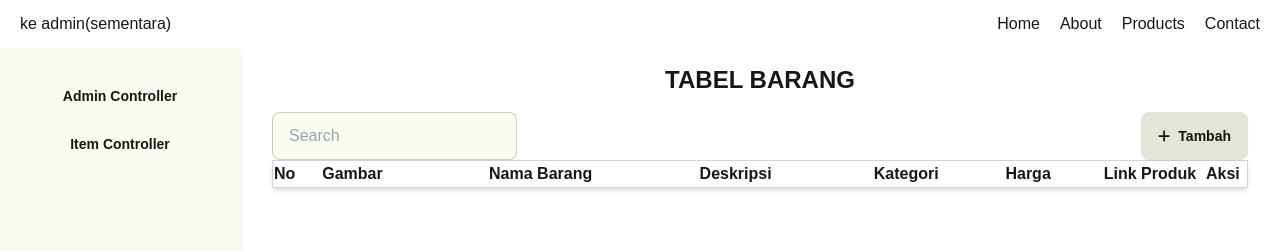
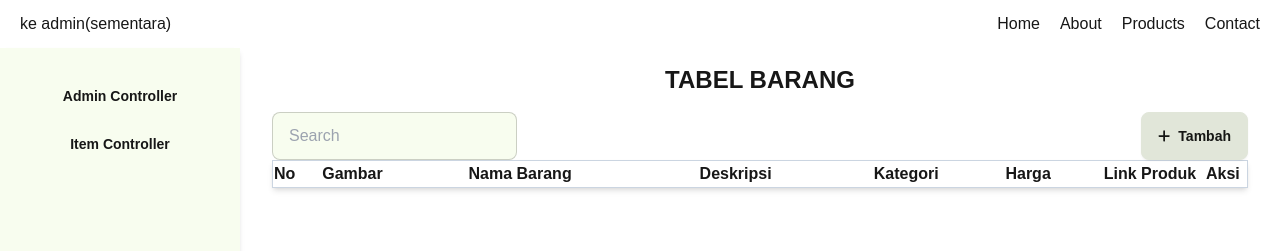
Before and after one commit to Deoca27/manusia-biasa, a Next.js app: page /admin/item_controller in a window 1280 px wide. Shown: the top 251 px of the page. Built offline with nearby package versions, Linux system fonts and the light colour scheme.

Commit message:
jhoshe: Menambahkan tailwind Text-Start pada Header Table "Nama barang"

```diff
--- a/app/admin/item_controller/page.tsx
+++ b/app/admin/item_controller/page.tsx
@@ -24,7 +24,7 @@ export default function BarangPage() {
           <tr className="border border-slate-300 ">
             <th className="w-5% text-start">No</th>
             <th className="w-15% text-start">Gambar</th>
-            <th className="w-15%">Nama Barang</th>
+            <th className="w-15% text-start">Nama Barang</th>
             <th className="w-25% ">Deskripsi</th>
             <th className="w-10% ">Kategori</th>
             <th className="w-15% ">Harga</th>
```
